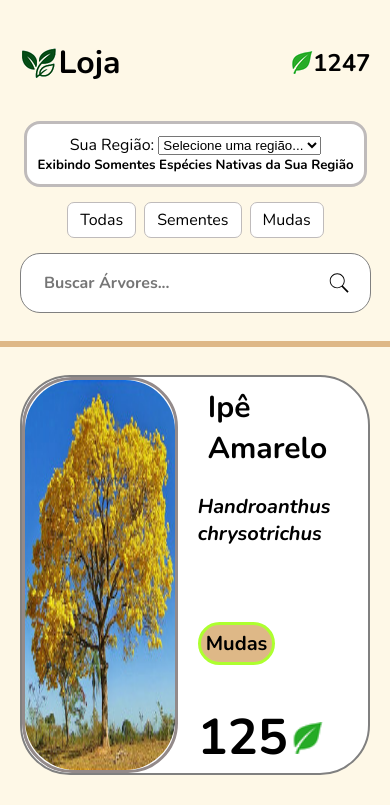
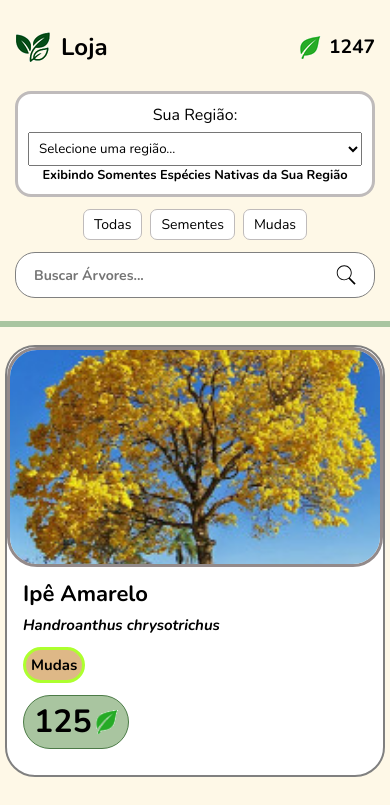
Before and after one commit to miguellopes-07/duotree, a plain HTML site: page pages/loja.html in a window 390 px wide. Shown: the top 805 px of the page. Drawn offline with nearby package versions, Linux system fonts and the light colour scheme.

Commit message:
media loja e acabamentos

```diff
--- a/css/loja.css
+++ b/css/loja.css
@@ -206,7 +206,7 @@ height: 22px;
 }
 
 hr{
-    background-color: burlywood;
+    background-color: #a9c5a0;
     height: 6px;
     border: none;
 }
@@ -300,10 +300,12 @@ section{
 }
 
 .custo{
+    background-color: #a9c5a0;
+    border-radius: 50px;
     display:flex;
-    border: 0px;
-    padding: 0px;
-    margin: 0px;
+    border: 1px solid #4c7b47 ;
+    padding: 10px;
+    margin-bottom: 10px;
     flex-direction: row;
     align-items: center;
 
@@ -313,7 +315,7 @@ section{
     width: 35px;
     height: 38px;
     object-fit: contain;
-    margin-bottom: 10px;
+
 }
 
 .custo>h4{
@@ -321,13 +323,13 @@ section{
     margin: 0;
     padding: 0;
     line-height: 1;
-    margin-bottom: 10px;
+
 }
 
 
 
 .navegacaoFooterLoja {
-background-color: #ebe6e6;
+background-color: #dce8d2;
 border-top-left-radius: 50px;
 border-top-right-radius: 50px;
 padding: 20px;
@@ -336,3 +338,259 @@ display: flex;
 justify-content: center;
 align-items: center;
 }
+
+
+/* ---------- Notebook pequeno / tablet na horizontal (até 1024px) ---------- */
+@media (max-width: 1024px) {
+    .listaarvore {
+        width: 460px;
+        height: 340px;
+        margin: 10px;
+        border-radius: 40px;
+    }
+
+    .imgarvore,
+    .imgarvore > img {
+        border-radius: 40px;
+    }
+
+    .textoarvore {
+        margin-left: 12px;
+    }
+
+    .textoarvore > h3 {
+        font-size: 24px;
+        margin: 6px 0;
+    }
+
+    .textoarvore > h6 {
+        font-size: 16px;
+    }
+
+    .textoarvore > h5 {
+        font-size: 16px;
+        margin-top: 30px;
+    }
+
+    .custo > h4 {
+        font-size: 38px;
+    }
+
+    .custo > img {
+        width: 28px;
+        height: 30px;
+    }
+}
+
+/* ---------- Tablet na vertical (até 768px) ---------- */
+@media (max-width: 768px) {
+    .headerloja {
+        padding: 15px;
+        gap: 12px;
+    }
+
+    .tituloloja h1 {
+        font-size: 1.8rem;
+    }
+
+    .tituloloja h2 {
+        font-size: 1.4rem;
+    }
+
+    .imagensheader {
+        gap: 8px;
+    }
+
+    .imagensheader img {
+        max-height: 45px;
+        width: auto;
+    }
+
+    .headerregiao {
+        width: 100%;
+        text-align: center;
+    }
+
+    .headerregiao h5 {
+        font-size: 0.9rem;
+    }
+
+    section {
+        gap: 10px;
+    }
+
+    .listaarvore {
+        width: 100%;
+        max-width: 520px;
+        height: 320px;
+        margin: 10px 15px;
+    }
+
+    .listaNavegacaoFooter {
+        gap: 18px;
+    }
+}
+
+/* ---------- Celular (até 600px): card vira vertical ---------- */
+@media (max-width: 600px) {
+    .tituloloja h1 {
+        font-size: 1.5rem;
+    }
+
+    .tituloloja h2 {
+        font-size: 1.2rem;
+    }
+
+    .imagensheader img {
+        max-height: 36px;
+    }
+
+    .select {
+        display: flex;
+        flex-direction: column;
+        align-items: center;
+        gap: 6px;
+        width: 100%;
+    }
+
+    .select select {
+        width: 100%;
+        padding: 6px;
+        font-family: "Nunito", sans-serif;
+    }
+
+    .headerregiao h5 {
+        font-size: 0.8rem;
+    }
+
+    .listfilterloja > li {
+        font-size: 14px;
+        padding: 5px 10px;
+    }
+
+    .barrapesquisawiki {
+        width: 100%;
+        padding: 6px 12px;
+    }
+
+    .barrapesquisawiki > input {
+        font-size: 14px;
+        padding: 6px;
+    }
+
+    /* Card empilhado: imagem em cima, texto embaixo */
+    .listaarvore {
+        flex-direction: column;
+        width: 100%;
+        max-width: 380px;
+        height: auto;
+        margin: 10px auto;
+        border-radius: 30px;
+    }
+
+    .imgarvore {
+        width: 100%;
+        height: 220px;
+        aspect-ratio: auto;
+        border-radius: 30px;
+    }
+
+    .imgarvore > img {
+        border-radius: 27px;
+        object-fit: cover;
+    }
+
+    .textoarvore {
+        width: 100%;
+        margin-left: 0;
+        padding: 12px 16px 16px;
+        gap: 6px;
+    }
+
+    .textoarvore > h3 {
+        font-size: 22px;
+        margin: 0;
+    }
+
+    .textoarvore > h6 {
+        font-size: 15px;
+    }
+
+    .textoarvore > h5 {
+        font-size: 15px;
+        margin: 6px 0;
+    }
+
+    .custo > h4 {
+        font-size: 32px;
+        margin-bottom: 0;
+    }
+
+    .custo > img {
+        width: 26px;
+        height: 28px;
+        margin-bottom: 0;
+    }
+
+    /* Footer */
+    .navegacaoFooterLoja {
+        padding: 15px 10px;
+        border-top-left-radius: 30px;
+        border-top-right-radius: 30px;
+    }
+
+    .listaNavegacaoFooter {
+        gap: 12px 16px;
+    }
+
+    .listaNavegacaoFooter > li > a {
+        font-size: 14px;
+    }
+}
+
+/* ---------- Celulares pequenos (até 380px) ---------- */
+@media (max-width: 380px) {
+    .headerloja {
+        padding: 10px;
+    }
+
+    .tituloloja h1 {
+        font-size: 1.3rem;
+    }
+
+    .tituloloja h2 {
+        font-size: 1.05rem;
+    }
+
+    .listaarvore {
+        border-radius: 24px;
+    }
+
+    .imgarvore {
+        height: 190px;
+        border-radius: 24px;
+    }
+
+    .imgarvore > img {
+        border-radius: 21px;
+    }
+
+    .textoarvore > h3 {
+        font-size: 20px;
+    }
+
+    .custo > h4 {
+        font-size: 28px;
+    }
+
+    .listaNavegacaoFooter > li > a {
+        font-size: 13px;
+    }
+}
+
+/* ---------- Celular deitado (pouca altura) ---------- */
+@media (max-height: 500px) and (orientation: landscape) {
+    .listaarvore {
+        height: 300px;
+    }
+}
```
